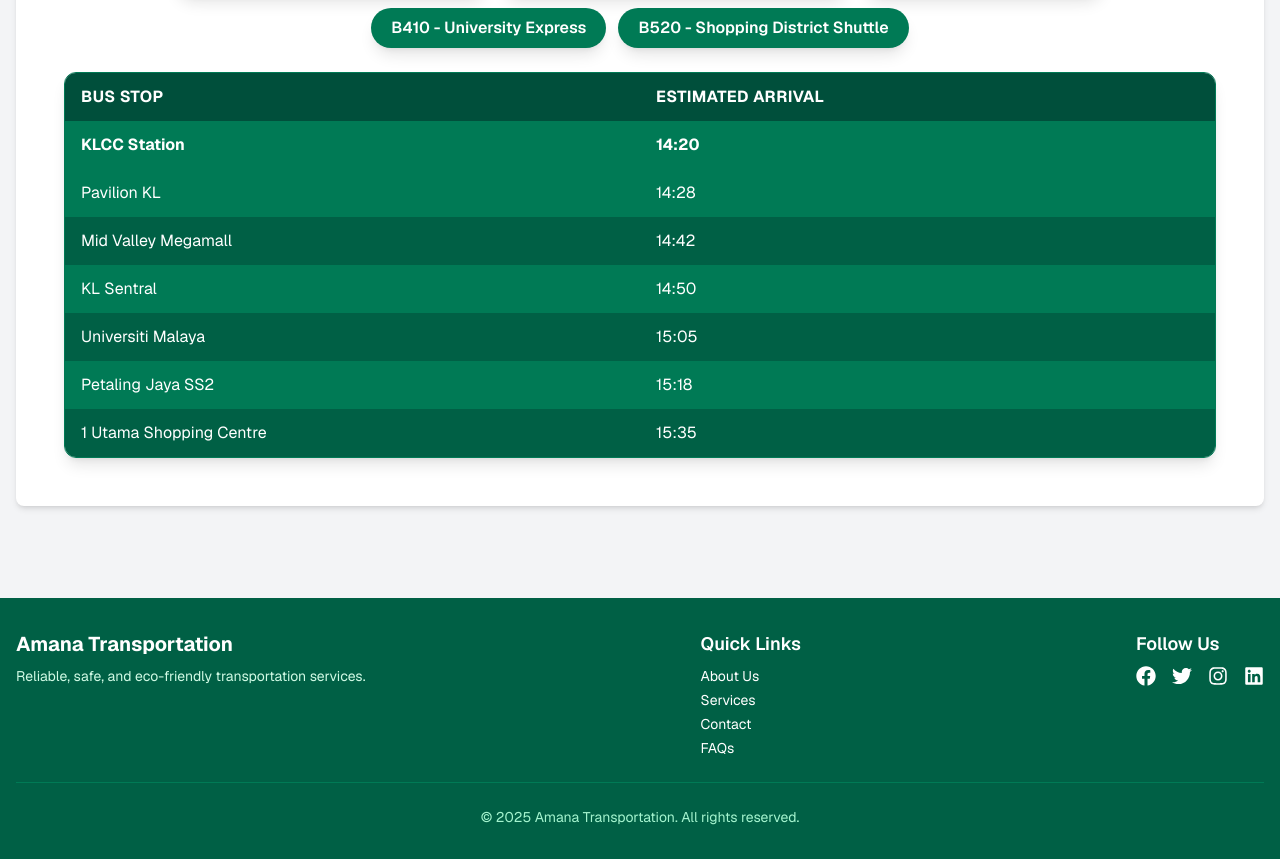
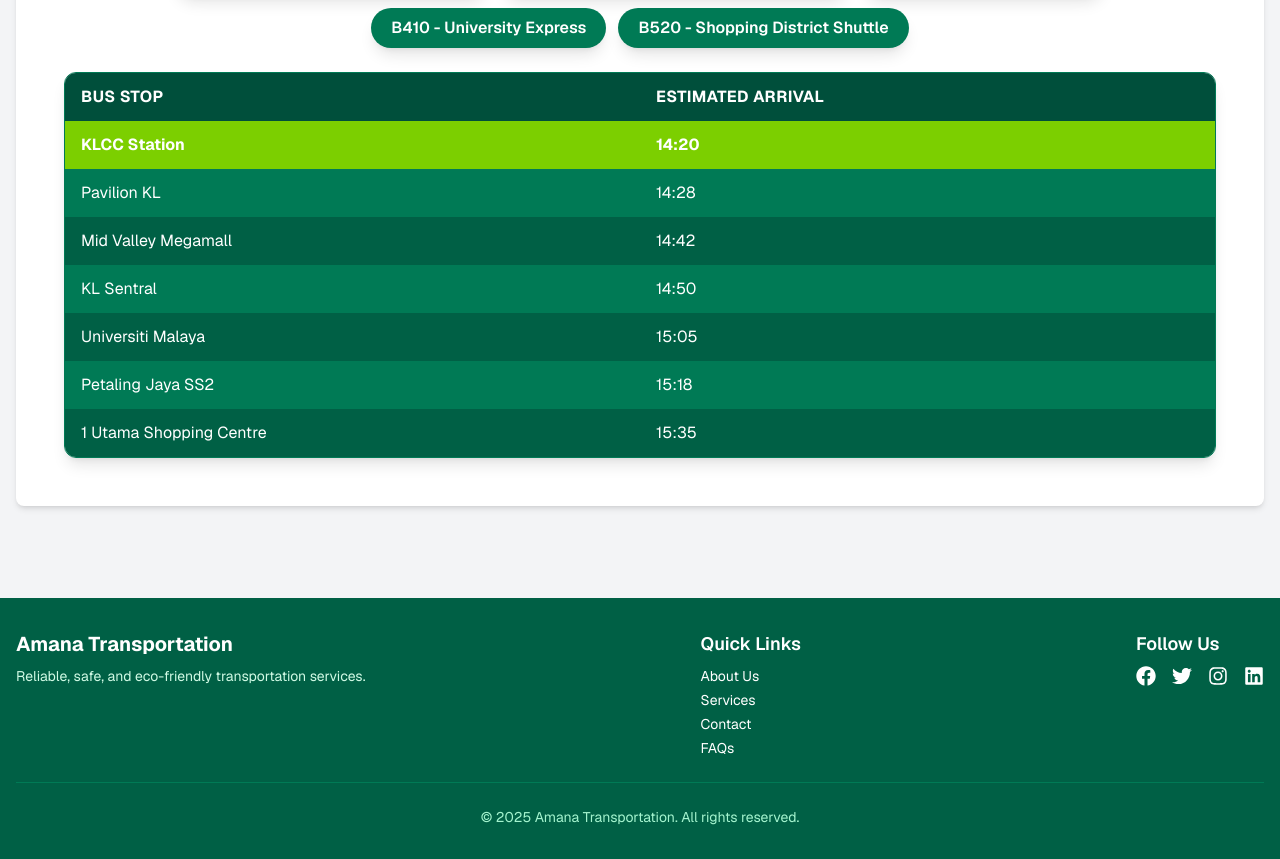
Before and after one commit to Amana-Full-Stack-Development-Bootcamp/Unit-02-AI-Blitz-Amana-Transportation-Assignment, a Next.js app: page / in a window 1280 px wide. Shown: the part 1320-2179 px from the top of the page. Built offline with nearby package versions, Linux system fonts and the light colour scheme.

Commit message:
style: update next stop highlight to lime for theme consistency

```diff
--- a/app/components/BusStopTable.tsx
+++ b/app/components/BusStopTable.tsx
@@ -54,7 +54,7 @@ const BusStopTable = ({ busLines }: BusStopTableProps) => {
                   key={stop.id}
                   className={`transition-colors duration-200 ${
                     stop.is_next_stop
-                      ? "bg-emerald-700 font-bold text-white"
+                      ? "bg-lime-500 font-bold text-white" // Highlight next stop with lime
                       : index % 2 === 0
                       ? "bg-emerald-800 text-white"
                       : "bg-emerald-700 text-white"
```
